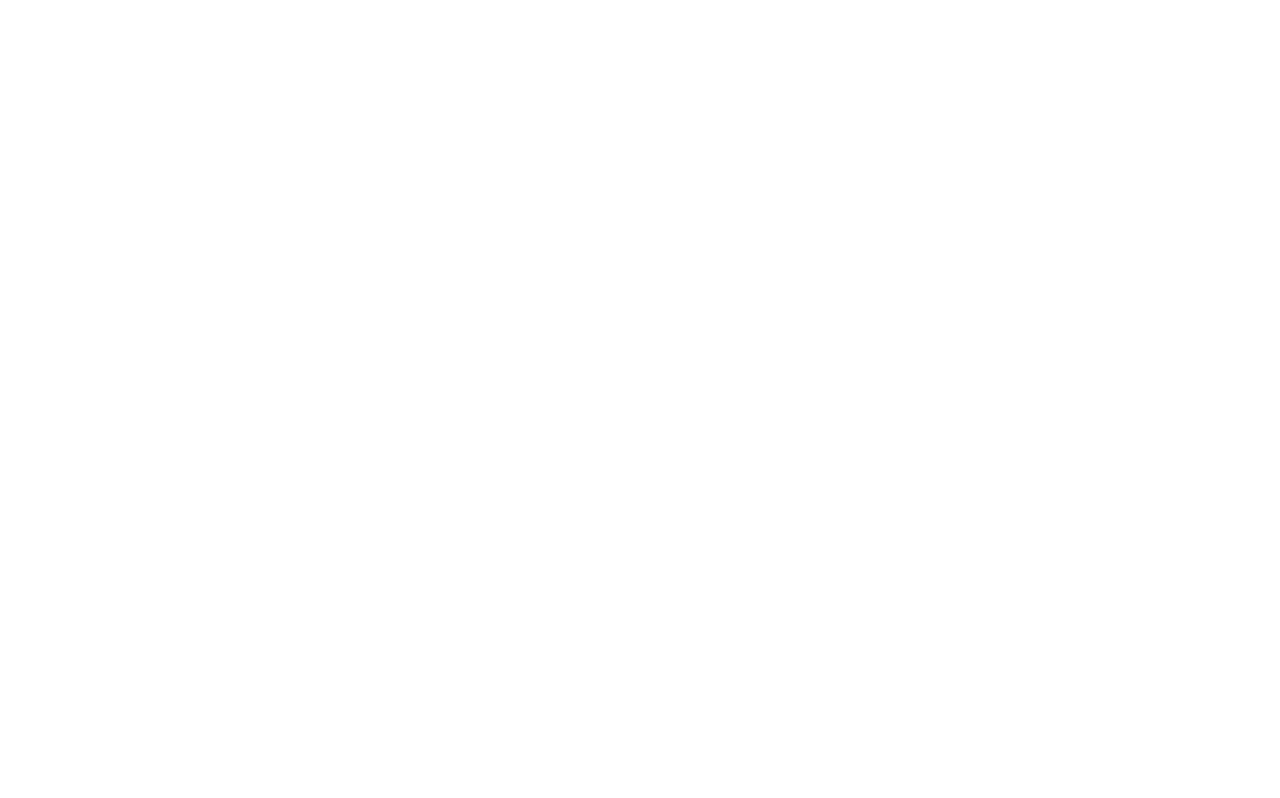
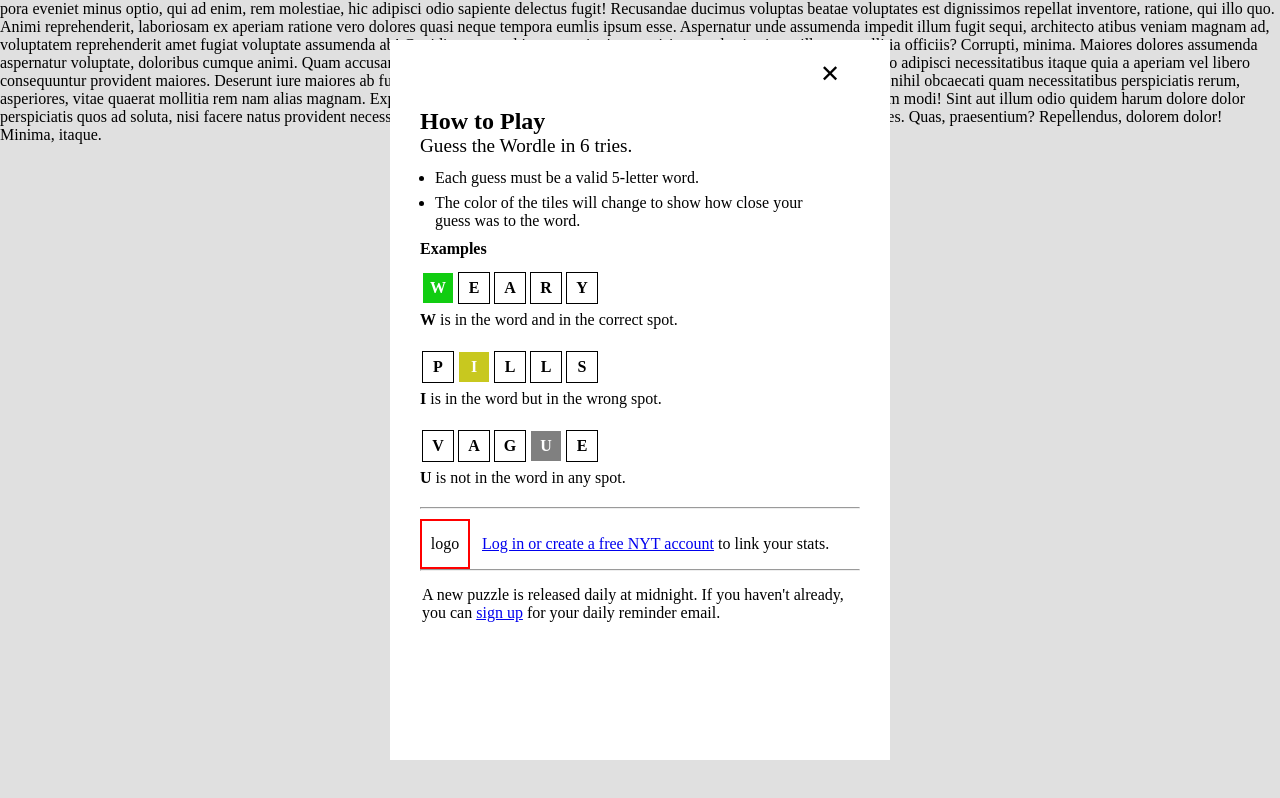
Before and after one commit to ThembaMtshelwane/wordle-clone, a plain HTML site: page index.html in a window 1280 px wide. Drawn offline with Linux system fonts and the light colour scheme.

Commit message:
modal ui

```diff
--- a/index.html
+++ b/index.html
@@ -1,13 +1,113 @@
 <!DOCTYPE html>
 <html lang="en">
   <head>
-    <meta charset="UTF-8">
-    <meta name="viewport" content="width=device-width, initial-scale=1.0">
-    <meta http-equiv="X-UA-Compatible" content="ie=edge">
+    <meta charset="UTF-8" />
+    <meta name="viewport" content="width=device-width, initial-scale=1.0" />
+    <meta http-equiv="X-UA-Compatible" content="ie=edge" />
     <title>Wordle Clone</title>
-    <link rel="stylesheet" href="style.css">
+    <link rel="stylesheet" href="style.css" />
   </head>
   <body>
-	<script src="index.js"></script>
+    <section>
+      pora eveniet minus optio, qui ad enim, rem molestiae, hic adipisci odio
+      sapiente delectus fugit! Recusandae ducimus voluptas beatae voluptates est
+      dignissimos repellat inventore, ratione, qui illo quo. Animi
+      reprehenderit, laboriosam ex aperiam ratione vero dolores quasi neque
+      tempora eumlis ipsum esse. Aspernatur unde assumenda impedit illum fugit
+      sequi, architecto atibus veniam magnam ad, voluptatem reprehenderit amet
+      fugiat voluptate assumenda ab! Cupiditate aut vel ipsa exercitationem nisi
+      ea, molestiae iusto illo eos mollitia officiis? Corrupti, minima. Maiores
+      dolores assumenda aspernatur voluptate, doloribus cumque animi. Quam
+      accusantium eligendi sapiente nobis impedit voluptatum ullam asperiores,
+      fugit in quo adipisci necessitatibus itaque quia a aperiam vel libero
+      consequuntur provident maiores. Deserunt iure maiores ab fugiat labore
+      tenetur soluta sed adipisci tempora, repellendus possimus aperiam nihil
+      obcaecati quam necessitatibus perspiciatis rerum, asperiores, vitae
+      quaerat mollitia rem nam alias magnam. Explicabo tempore voluptas, iure ex
+      itaque ipsam veritatis fuga omnis praesentium modi! Sint aut illum odio
+      quidem harum dolore dolor perspiciatis quos ad soluta, nisi facere natus
+      provident necessitatibus optio nostrum, eius, error tenetur libero ipsum
+      enim temporibus dolores. Quas, praesentium? Repellendus, dolorem dolor!
+      Minima, itaque.
+    </section>
+    <section class="modalContainer">
+      <section class="modalContent">
+        <section class="closeContainer">
+          <section class="close">&#x2715;</section>
+        </section>
+
+        <section class="modalHeader">
+          <h1>How to Play</h1>
+          <p class="game-description">Guess the Wordle in 6 tries.</p>
+          <ul>
+            <li>Each guess must be a valid 5-letter word.</li>
+            <li>
+              The color of the tiles will change to show how close your guess
+              was to the word.
+            </li>
+          </ul>
+        </section>
+
+        <section class="modalBody">
+          <h3>Examples</h3>
+          <section class="example">
+            <section class="blocks">
+              <section class="block green">W</section>
+              <section class="block">E</section>
+              <section class="block">A</section>
+              <section class="block">R</section>
+              <section class="block">Y</section>
+            </section>
+            <p class="explaination">
+              <strong>W</strong> is in the word and in the correct spot.
+            </p>
+          </section>
+
+          <section class="example">
+            <section class="blocks">
+              <section class="block">P</section>
+              <section class="block yellow">I</section>
+              <section class="block">L</section>
+              <section class="block">L</section>
+              <section class="block">S</section>
+            </section>
+            <p class="explaination">
+              <strong>I</strong> is in the word but in the wrong spot.
+            </p>
+          </section>
+
+          <section class="example">
+            <section class="blocks">
+              <section class="block">V</section>
+              <section class="block">A</section>
+              <section class="block">G</section>
+              <section class="block grey">U</section>
+              <section class="block">E</section>
+            </section>
+            <p class="explaination">
+              <strong>U</strong> is not in the word in any spot.
+            </p>
+          </section>
+        </section>
+
+        <section class="modalFooter">
+          <hr />
+          <section class="loginSection">
+            <section class="logo">logo</section>
+            <section>
+              <a href="/login">Log in or create a free NYT account</a> to link
+              your stats.
+            </section>
+          </section>
+          <hr />
+          <footer>
+            A new puzzle is released daily at midnight. If you haven't already,
+            you can <a href="/signup">sign up</a> for your daily reminder email.
+          </footer>
+        </section>
+      </section>
+    </section>
+
+    <script src="index.js"></script>
   </body>
 </html>
--- a/index.js
+++ b/index.js
@@ -0,0 +1,8 @@
+document.addEventListener('DOMContentLoaded', function () {
+  const closeSection = document.querySelector('.close')
+  const modalContainer = document.querySelector('.modalContainer')
+
+  closeSection.addEventListener('click', function () {
+    modalContainer.classList.add('hideModal')
+  })
+})
--- a/style.css
+++ b/style.css
@@ -0,0 +1,193 @@
+*,
+*::before,
+*::after {
+  margin: 0;
+  padding: 0;
+  font-size: 16px;
+  box-sizing: border-box;
+}
+
+.modalContainer {
+  position: fixed;
+  top: 0;
+  left: 0;
+  height: 100vh;
+  width: 100%;
+  background-color: rgba(0, 0, 0, 0.121);
+
+  display: flex;
+  align-items: center;
+  justify-content: center;
+}
+
+.hideModal {
+  visibility: hidden;
+}
+
+.closeContainer {
+  /* border: 2px solid blue; */
+  /* width: 100%; */
+  display: flex;
+  justify-content: end;
+}
+.close {
+  /* border: 2px solid red; */
+  padding: 20px;
+  font-size: 1.5rem;
+}
+
+.close:hover {
+  cursor: pointer;
+  transform: scale(1.2);
+}
+
+.modalContent {
+  /* border: 2px solid green; */
+  background-color: white;
+  overflow: scroll;
+  height: 90%;
+  width: 100%;
+}
+
+.modalHeader,
+.modalBody,
+.modalFooter {
+  /* border: 2px solid red; */
+  background-color: white;
+  margin: auto;
+}
+
+h1 {
+  font-size: 1.5rem;
+}
+
+.modalHeader {
+  /* border: 2px solid green; */
+  width: 70%;
+}
+
+.game-description {
+  font-size: 1.2rem;
+  margin-bottom: 12px;
+}
+
+ul {
+  /* border: 2px solid; */
+  margin-left: 15px;
+  width: 90%;
+}
+
+li {
+  margin-bottom: 7px;
+}
+
+.modalBody {
+  /* border: 2px solid blue; */
+  width: 70%;
+  margin-top: 10px;
+}
+
+h3 {
+}
+.explaination {
+  margin: 5px 0px;
+  width: 90%;
+}
+
+.blocks {
+  display: flex;
+}
+
+.block {
+  border: 1px solid;
+  width: 25px;
+  height: 25px;
+  padding: 15px;
+  display: flex;
+  align-items: center;
+  justify-content: center;
+  font-weight: 900;
+  margin: 2px;
+  /* font-size: 1.5rem; */
+}
+
+.green {
+  background-color: green;
+  color: white;
+}
+
+.yellow {
+  background-color: rgb(200, 200, 31);
+  color: white;
+}
+
+.grey {
+  background-color: gray;
+  color: white;
+}
+
+.green {
+  background-color: rgb(17, 205, 17);
+  color: white;
+}
+
+h3 {
+  margin-bottom: 12px;
+}
+
+.example {
+  margin-bottom: 20px;
+  /* border: 2px solid red; */
+}
+
+hr {
+  width: 100%;
+  margin-bottom: 10px;
+}
+
+.modalFooter {
+  /* border: 2px solid yellow; */
+  background-color: white;
+  margin: auto;
+  width: 70%;
+}
+
+.loginSection {
+  /* border: 2px solid blue; */
+  background-color: white;
+  display: flex;
+  align-items: center;
+}
+
+.logo {
+  border: 2px solid red;
+  display: flex;
+  align-items: center;
+  justify-content: center;
+  width: 50px;
+  height: 50px;
+  padding: 5px;
+  margin-right: 12px;
+}
+
+footer {
+  /* border: 2px solid green; */
+  background-color: white;
+  margin: 15px 2px;
+  margin-bottom: 30px;
+  width: 100%;
+  max-width: 425px;
+}
+
+@media only screen and (min-width: 481px) {
+  .modalContent {
+    width: 80%;
+    max-width: 500px;
+    padding: 0px 30px;
+  }
+  .modalHeader,
+  .modalBody,
+  .modalFooter {
+    width: 100%;
+  }
+}
```
